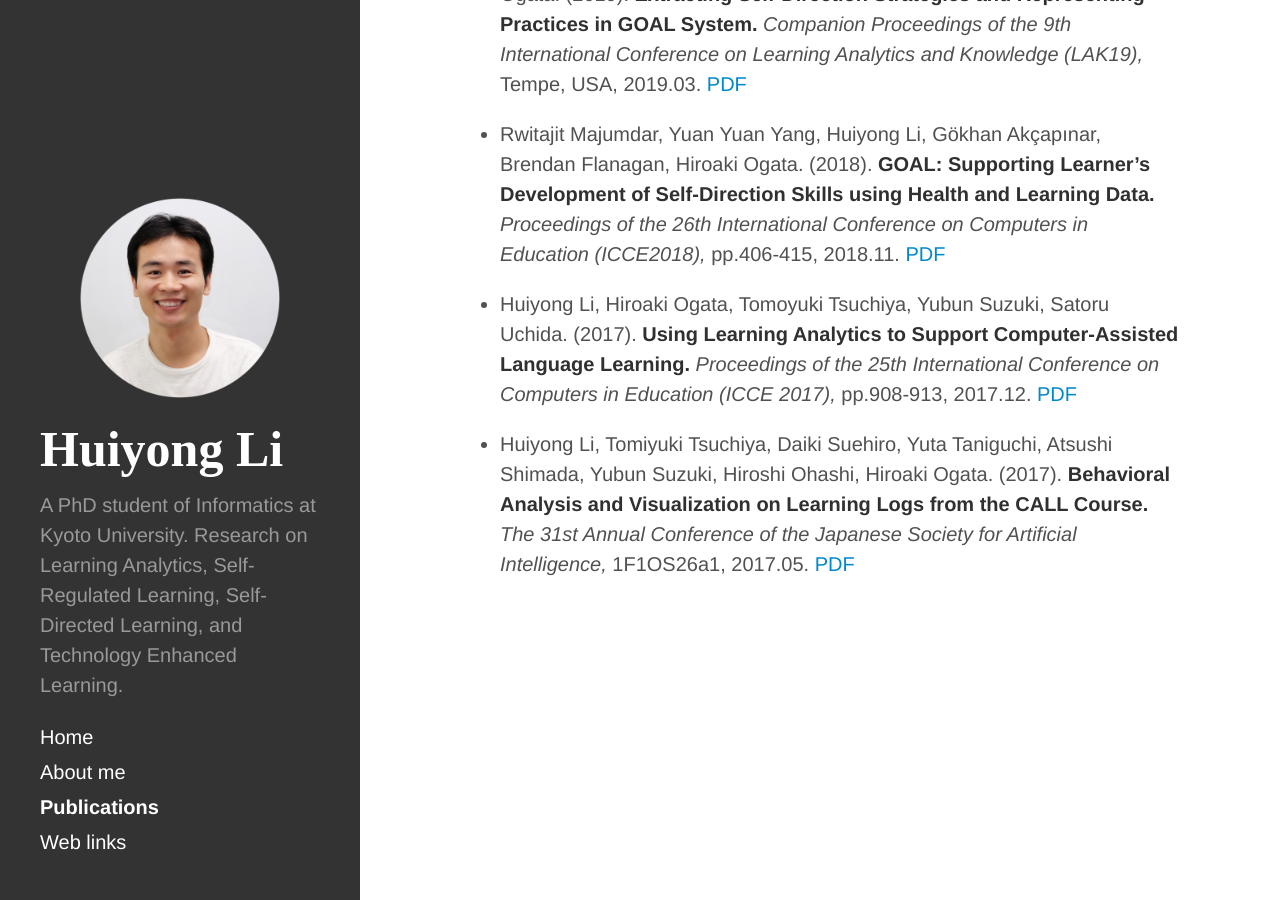
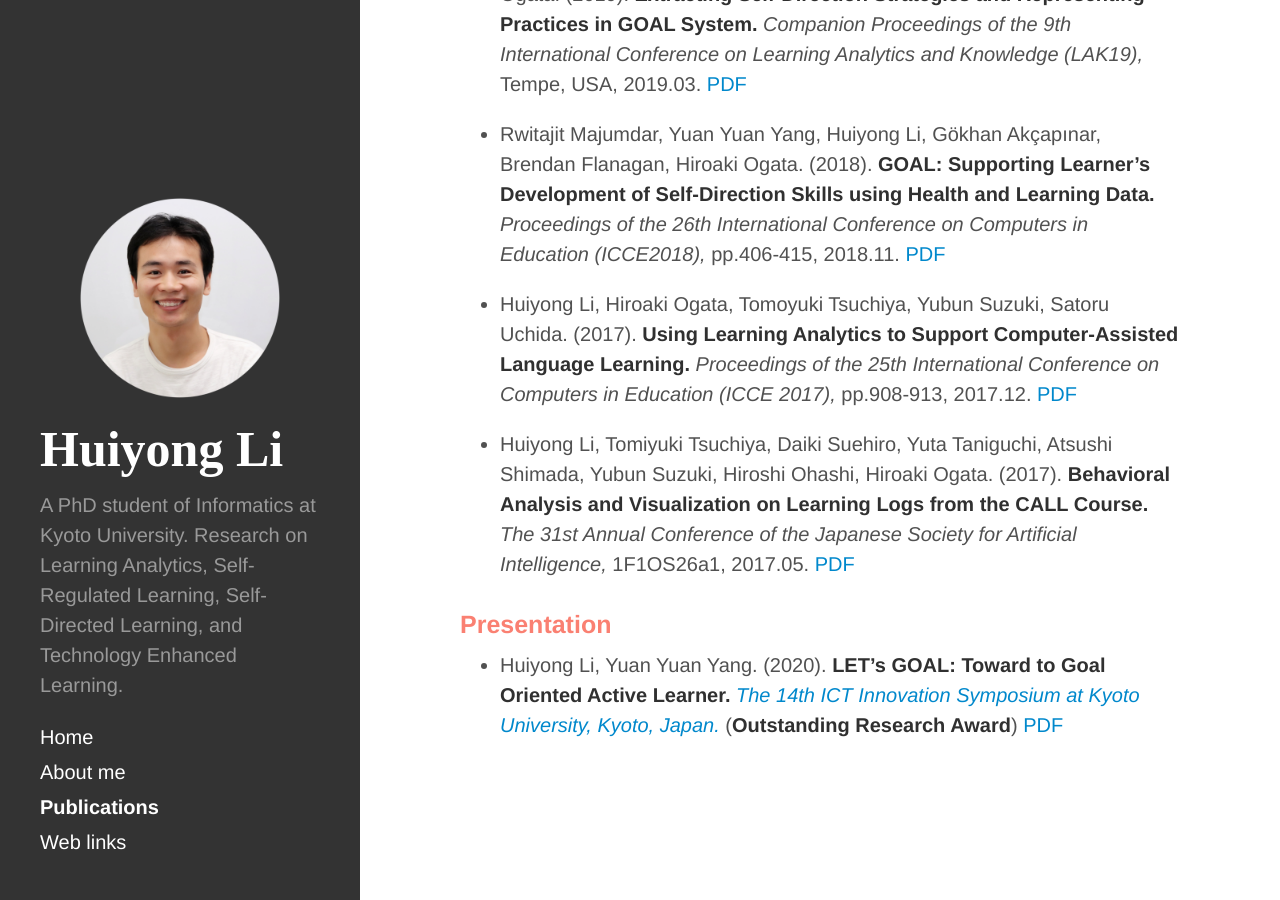
Before and after one commit to li-huiyong/li-huiyong.github.io, a Jekyll site: the page built from publications.md, in a window 1280 px wide and 900 px high, scrolled down 1186 px. Built offline with Jekyll 4.4.1, drawn with Linux system fonts in a browser that asks for light colours; nearby versions of some CDN libraries; some web fonts are replaced.

Commit message:
add ICT poster as presentation

```diff
--- a/publications.md
+++ b/publications.md
@@ -28,3 +28,8 @@ ___
 * Huiyong Li, Hiroaki Ogata, Tomoyuki Tsuchiya, Yubun Suzuki, Satoru Uchida. (2017). **Using Learning Analytics to Support Computer-Assisted Language Learning.** _Proceedings of the 25th International Conference on Computers in Education (ICCE 2017),_ pp.908-913, 2017.12. [PDF](https://www.researchgate.net/profile/Huiyong_Li5/publication/321874981_Using_Learning_Analytics_to_Support_Computer-Assisted_Language_Learning/links/5a378b77a6fdcc769fd82f98/Using-Learning-Analytics-to-Support-Computer-Assisted-Language-Learning.pdf){:target="_blank"}
 
 * Huiyong Li, Tomiyuki Tsuchiya, Daiki Suehiro, Yuta Taniguchi, Atsushi Shimada, Yubun Suzuki, Hiroshi Ohashi, Hiroaki Ogata. (2017). **Behavioral Analysis and Visualization on Learning Logs from the CALL Course.** _The 31st Annual Conference of the Japanese Society for Artificial Intelligence,_ 1F1OS26a1, 2017.05. [PDF](https://www.jstage.jst.go.jp/article/pjsai/JSAI2017/0/JSAI2017_1F1OS26a1/_pdf){:target="_blank"}
+
+
+### <span style="color: Salmon; ">Presentation</span>
+
+* Huiyong Li, Yuan Yuan Yang. (2020). **LET's GOAL: Toward to Goal Oriented Active Learner.** [_The 14th ICT Innovation Symposium at Kyoto University, Kyoto, Japan._](http://ict-nw.i.kyoto-u.ac.jp/ict-innovation/14th/) (**Outstanding Research Award**) [PDF](https://www.researchgate.net/publication/331398463_LET%27s_GOAL_Toward_to_Goal_Oriented_Active_Learner){:target="_blank"}
```
